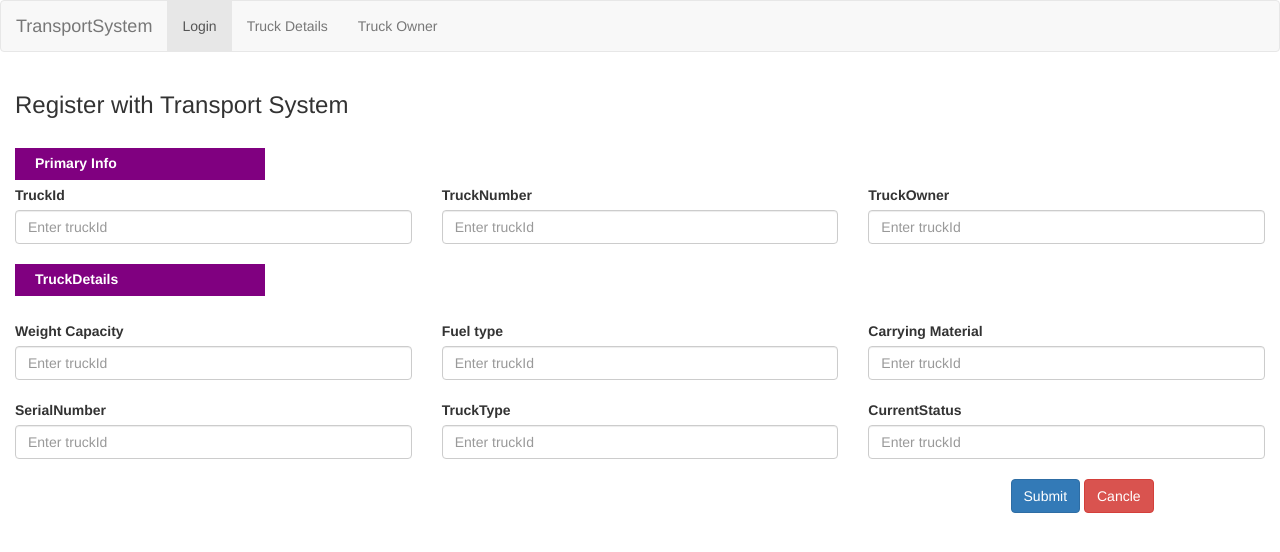
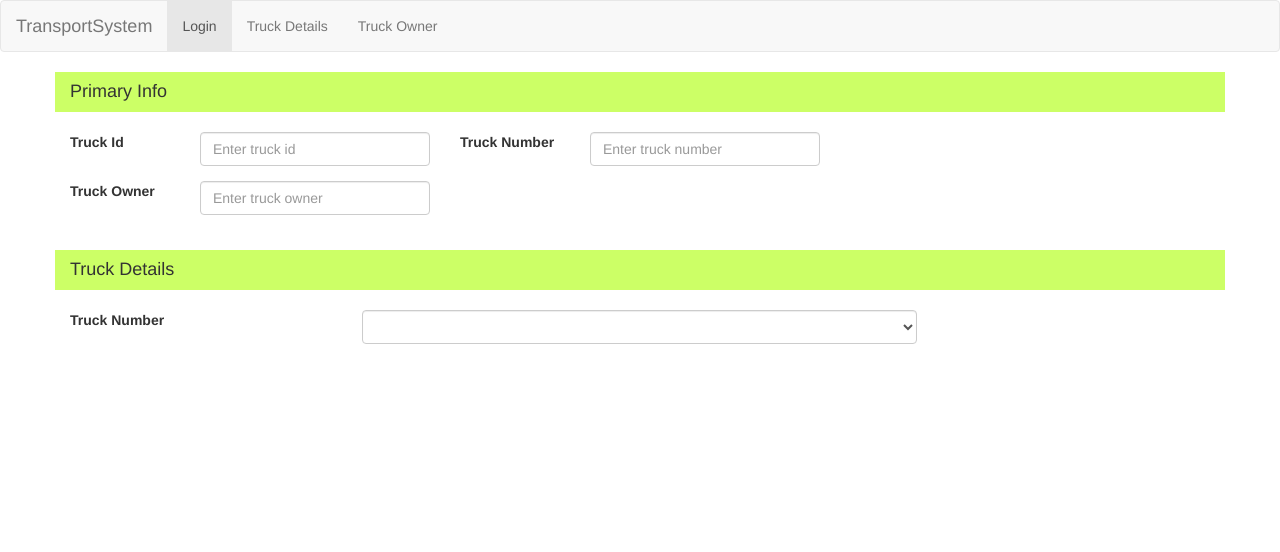
Before and after one commit to sarikachaudhari/transportsystem, a plain HTML site: page html_templates/index.html at #!/TruckDetails in a window 1280 px wide. Drawn offline with Linux system fonts and the light colour scheme.

Commit message:
upadate files

```diff
--- a/html_templates/Truck_Details.html
+++ b/html_templates/Truck_Details.html
@@ -1,79 +1,66 @@
-<div class="container-fluid">
-	<div class="row">
-		<div class="col-md-4">
-			<h3>Register with Transport System </h3>
-		</div>
-		<div class="col-md-4"></div>
-		<div class="col-md-4"></div>
-	</div>
-	<div class="row">
-		<div class="col-md-12">
-			<label for="truckdetail" class=" control-label label-style">Primary Info
-			</div>
-		</div>
-		<div class="row">
-			<div class="col-md-4 col-sm-6">
-				<label for="truckId" class="cols-sm-2 control-label">TruckId</label>
-
-				<input type="text" class="form-control" name="truckId" id="truckId"  placeholder="Enter truckId"/>
-			</div>
-			<div class="col-md-4 col-sm-6">
-				<label for="truckId" class="cols-sm-2 control-label">TruckNumber</label>
-
-				<input type="text" class="form-control" name="truckId" id="truckId"  placeholder="Enter truckId"/>
-			</div>
-			<div class="col-md-4 col-sm-6">
-				<label for="truckId" class="cols-sm-2 control-label">TruckOwner</label>
-				<input type="text" class="form-control" name="truckId" id="truckId"  placeholder="Enter truckId"/>
-			</div>
-		</div>
-		<div class="row">
-			<div class="col-md-12 col-sm-6">
-				<label for="truckdetail" class=" control-label label-style">TruckDetails</label>
+<div class="container">
+	<div class="row" style="background-color:#ccff66;">
+		<div class="col-xs-12 col-md-12">
+			<h4>Primary Info</h4>
 		</div>
 	</div>
 	<br>
 	<div class="row">
-			<div class="col-md-4 col-sm-6">
-				<label for="truckId" class="cols-sm-2 control-label">Weight Capacity</label>
-				<input type="text" class="form-control" name="truckId" id="truckId"  placeholder="Enter truckId"/>
-			</div>
-			<div class="col-md-4 col-sm-6">
-				<label for="truckId" class="cols-sm-2 control-label">Fuel type</label>
-				<input type="text" class="form-control" name="truckId" id="truckId"  placeholder="Enter truckId"/>
-			</div>
-			<div class="col-md-4 col-sm-6">
-				<label for="truckId" class="cols-sm-2 control-label">Carrying Material</label>
-				<input type="text" class="form-control" name="truckId" id="truckId"  placeholder="Enter truckId"/>
+		<div class="col-sm-6 col-md-4">
+			<form role="form">
+				<div class = "form-group">
+					<div class="row">
+						<label for="truckid" class="col-sm-4 control-label"> Truck Id</label>
+						<div class="col-sm-8">
+							<input type = "text" class = "form-control" id = "truckid" placeholder = "Enter truck id">
 						</div>
 					</div>
-		<br>
+				</div>
+				<div class = "form-group">
 					<div class="row">
-			<div class="col-md-4 col-sm-6">
-				<label for="truckId" class="cols-sm-2 control-label">SerialNumber</label>
-				<input type="text" class="form-control" name="truckId" id="truckId"  placeholder="Enter truckId"/>
-			</div>
-			<div class="col-md-4 col-sm-6">
-				<label for="truckId" class="cols-sm-2 control-label">TruckType</label>
-				<input type="text" class="form-control" name="truckId" id="truckId"  placeholder="Enter truckId"/>
-			</div>
-			<div class="col-md-4 col-sm-6">
-				<label for="truckId" class="cols-sm-2 control-label">CurrentStatus</label>
-				<input type="text" class="form-control" name="truckId" id="truckId"  placeholder="Enter truckId"/>
+						<label for="truckowner" class="col-sm-4 control-label"> Truck Owner</label>
+						<div class="col-sm-8">
+							<input type = "text" class = "form-control" id="truckowner" placeholder = "Enter truck owner">
 						</div>
 					</div>
-		<br>
+				</div>
+			</form>
+		</div>
+		<div class="col-sm-6  col-md-4">
+			<div class = "form-group">
 				<div class="row">
-			<div class="col-md-4"></div>
-			<div class="col-md-8">
-				<div class="row">
-					<div class="col-md-4"></div>
-					<div class="col-md-4"></div>
-					<div class="col-md-4">
-						<button type="submit" class="btn btn-primary" value="submit" ng-click="submitData()">Submit</button>
-						<button type="submit" class="btn btn-danger" value="submit" ng-click="submitData()">Cancle</button>
+					<label for="trucknumber" class="col-sm-4 control-label"> Truck Number</label>
+					<div class="col-sm-8">
+						<input type = "text" class = "form-control" id = "trucknumber" placeholder = "Enter truck number">
 					</div>
 				</div>
 			</div>
 		</div>
 	</div>
+	<br>
+	<div class="row" style="background-color:#ccff66;">
+		<div class="col-sm-6 col-md-12">
+			<h4>Truck Details</h4>
+		</div>
+	</div>
+	<br>
+	<div class="row">
+		<div class="col-sm-6 col-md-9">
+			<div class = "form-group">
+				<div class="row">
+					<label for="trucknumber" class="col-sm-4 control-label"> Truck Number</label>
+					<div class="col-sm-8">
+						<div class="form-group">
+						<select class="form-control" id="select" ng-model="TruckDetails.fuel">
+							<option>Petrol</option>
+							<option>Disel</option>
+							<option>Auto LPG</option>
+						</select>
+					</div>
+					</div>
+				</div>
+			</div>
+		</div>
+		<div class="col-sm-6 col-md-3"></div>
+	</div>
+</div>
--- a/html_templates/Truck_detailsCtrl.js
+++ /dev/null
@@ -1,4 +0,0 @@
-var app = angular.module("transportApp");
-app.controller("Truck_detailsCtrl",function($scope,$state){
-	console.log("truckdetailCtrl loaded...");
-});
--- a/static/js/Truck_detailsCtrl.js
+++ b/static/js/Truck_detailsCtrl.js
@@ -0,0 +1,20 @@
+var app = angular.module("transportApp");
+app.controller("Truck_detailsCtrl",function($scope,$state){
+	console.log("truckdetailCtrl loaded...");
+	$scope.TruckDetails =
+            { 'truckid':null, 'trucknumber':null, 'truckowner':null,
+              'weightcapacity':null, 'fuel':null, 'carrymaterial':null
+            };
+	$scope.submitData = function(){
+		console.log("$scope.TruckDetails",$scope.TruckDetails);
+	}
+
+	$scope.Cnacle = function(){
+		$scope.truckid = null;
+		$scope.trucknumber=null;
+		$scope.truckowner=null;
+		$scope.weightcapacity=null;
+		$scope.truccarrymaterialknumber=null;
+		// $scope.trucknumber=null;
+	}
+});
```
Also changed, not shown: html_templates/index.html (+1 -1 lines), static/css/transport.css (line endings or trailing spaces). Lines whose indentation alone changed are shown as unchanged.
